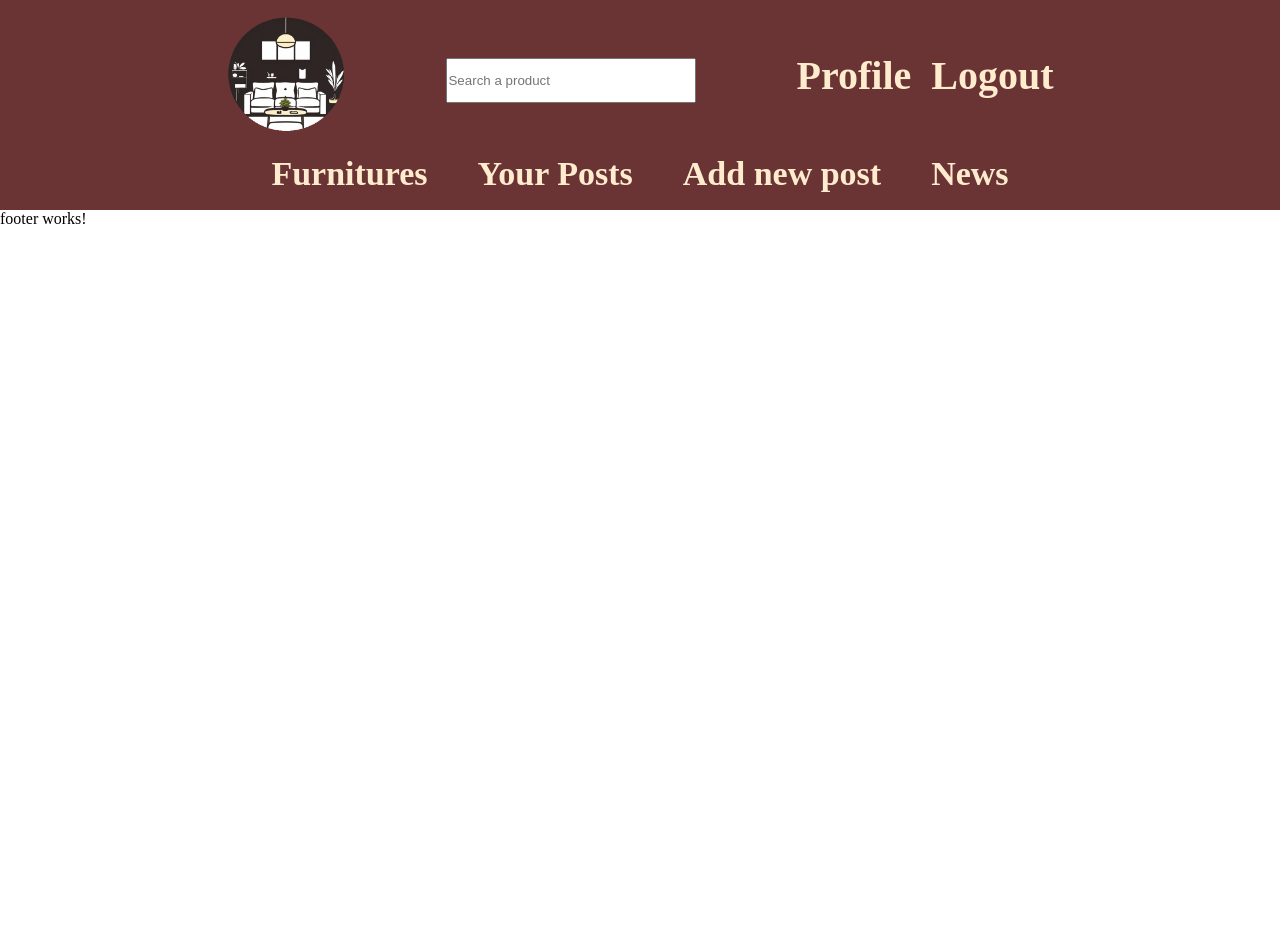
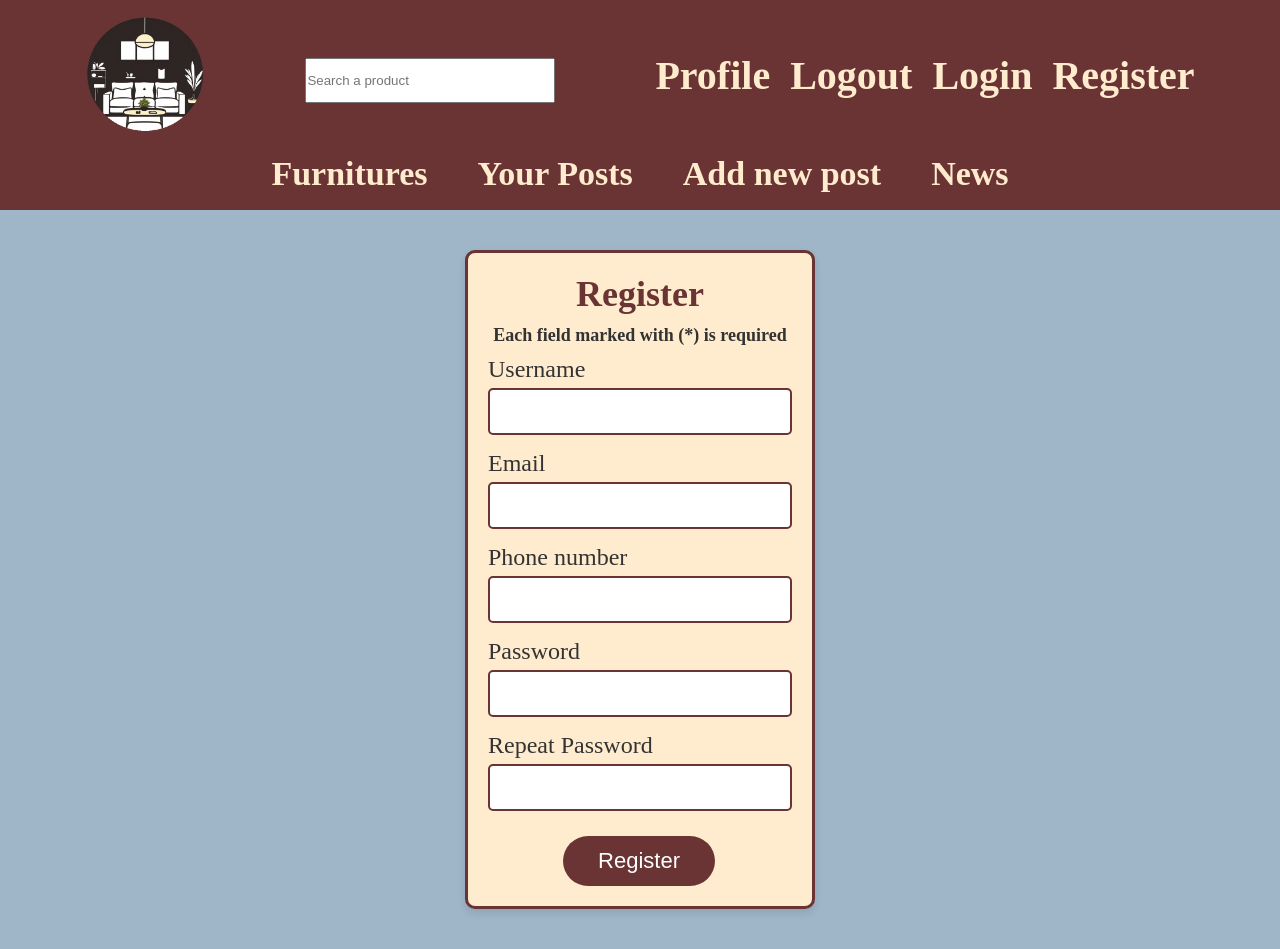
Before and after one commit to Sasho-Ch/FurnitureStore, an Angular app in the folder furnitureProject/: page /register in a window 1280 px wide. Before the commit this address led to /. Shown: the top 949 px of the page. Before the commit the page ends 800 px from the top, so only its background shows below. Built offline with nearby package versions, Linux system fonts and the light colour scheme.

Commit message:
making register component

```diff
--- a/furnitureProject/src/app/app.routes.ts
+++ b/furnitureProject/src/app/app.routes.ts
@@ -1,7 +1,9 @@
 import { Routes } from '@angular/router';
 import { HomeComponent } from './home/home.component';
+import { RegisterComponent } from './user/register/register.component';
 
 export const routes: Routes = [
   { path: '', redirectTo: '/home', pathMatch: 'full' },
   { path: 'home', component: HomeComponent },
+  { path: 'register', component: RegisterComponent },
 ];
--- a/furnitureProject/src/app/core/header/header.component.css
+++ b/furnitureProject/src/app/core/header/header.component.css
@@ -4,7 +4,7 @@
     height: 210px;
     display: flex;
     flex-direction: column;
-    background-color: rgb(106, 52, 52);
+    background-color: #6a3434;
     color: blanchedalmond;
     font-weight: bold;
 }
--- a/furnitureProject/src/app/core/header/header.component.html
+++ b/furnitureProject/src/app/core/header/header.component.html
@@ -1,8 +1,8 @@
 <div class="container">
     <section class="upperLayer">
-        <div class="homeLogo">
+        <a routerLink="/" class="homeLogo">
             <img src="logo.png" alt="">
-        </div>
+        </a>
         <div class="searchBar">
             <input type="text" placeholder="Search a product">
         </div>
@@ -10,8 +10,8 @@
             <ul>
                 <li><a href="">Profile</a></li>
                 <li><a href="">Logout</a></li>
-                <!-- <li><a href="">Login</a></li> -->
-                <!-- <li><a href="">Register</a></li> -->
+                <li><a href="">Login</a></li>
+                <li><a routerLink="/register">Register</a></li>
             </ul>
         </div>
     </section>
--- a/furnitureProject/src/app/core/header/header.component.ts
+++ b/furnitureProject/src/app/core/header/header.component.ts
@@ -1,8 +1,9 @@
 import { Component } from '@angular/core';
+import { RouterLink } from '@angular/router';
 
 @Component({
   selector: 'app-header',
-  imports: [],
+  imports: [RouterLink],
   templateUrl: './header.component.html',
   styleUrl: './header.component.css'
 })
--- a/furnitureProject/src/app/home/home.component.css
+++ b/furnitureProject/src/app/home/home.component.css
@@ -2,7 +2,7 @@
     width: 65vmin;
     position: absolute;
     transform: translate(-50%,-50%);
-    top: 60%;
+    top: 70%;
     left: 50%;
     overflow: hidden;
     border: 20px solid #ffffff;
--- a/furnitureProject/src/app/home/home.component.html
+++ b/furnitureProject/src/app/home/home.component.html
@@ -1,8 +1,8 @@
 <p>home works!</p>
-<div class="imgContainer">
+<!-- <div class="imgContainer">
 <div class="imgWrapper">
     <img src="furnitureHome.png" alt="">
     <img src="bathroomHome.png" alt="">
     <img src="kitchenHome.png" alt="">
 </div>
-</div>
+</div> -->
--- a/furnitureProject/src/app/user/register/register.component.css
+++ b/furnitureProject/src/app/user/register/register.component.css
@@ -0,0 +1,74 @@
+.body {
+    background-color: #9fb5c8;
+    padding: 40px;
+}
+
+.container {
+    width: 350px;
+    margin: 0 auto;
+    padding: 20px;
+    background-color: blanchedalmond;
+    border-radius: 10px;
+    box-shadow: 0 4px 8px rgba(0, 0, 0, 0.1);
+    border: 3px solid #6a3434;
+}
+
+.container h1 {
+    text-align: center;
+    font-size: 36px;
+    color: #6a3434;
+}
+
+.container p {
+    text-align: center;
+    color: #333;
+    font-size: 18px;
+    margin: 10px 0;
+    font-weight: bold;
+}
+
+.registerBox {
+    display: flex;
+    flex-direction: column;
+}
+
+.itemGroup {
+    margin-bottom: 15px;
+}
+
+.itemGroup label {
+    font-size: 24px;
+    color: #333;
+}
+
+.itemGroup input {
+    width: 100%;
+    padding: 10px;
+    margin-top: 5px;
+    border: 2px solid #6a3434;
+    border-radius: 5px;
+    font-size: 20px;
+}
+
+.itemGroup input:focus {
+    outline: none;
+    border-color: #a65e5e;
+}
+
+button {
+    margin-left: 75px;
+    width: 50%;
+    margin-top: 10px;
+    padding: 12px;
+    background-color: #6a3434;
+    color: white;
+    font-size: 22px;
+    border: none;
+    border-radius: 50px;
+    cursor: pointer;
+    transition: background-color 0.3s;
+}
+
+button:hover {
+    background-color: #a65e5e;
+}
--- a/furnitureProject/src/app/user/register/register.component.html
+++ b/furnitureProject/src/app/user/register/register.component.html
@@ -0,0 +1,31 @@
+<div class="body">
+<div class="container">
+    <h1>Register</h1>
+    <p>Each field marked with (*) is required</p>
+
+    <form class="registerBox">
+        <div class="itemGroup">
+            <label for="username">Username</label>
+            <input type="text" id="username" name="username">
+        </div>
+        <div class="itemGroup">
+            <label for="email">Email</label>
+            <input type="text" id="email" name="email">
+        </div>
+        <div class="itemGroup">
+            <label for="tel">Phone number</label>
+            <input type="text" id="tel" name="tel">
+        </div>
+        <div class="itemGroup">
+            <label for="password">Password</label>
+            <input type="text" id="password" name="password">
+        </div>
+        <div class="itemGroup">
+            <label for="rePass">Repeat Password</label>
+            <input type="text" id="rePass" name="rePass">
+        </div>
+
+        <button>Register</button>
+    </form>
+</div>
+</div>
```
